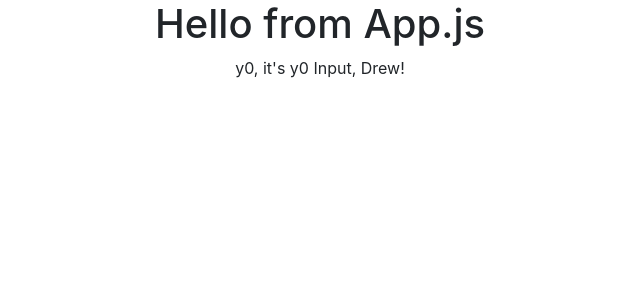
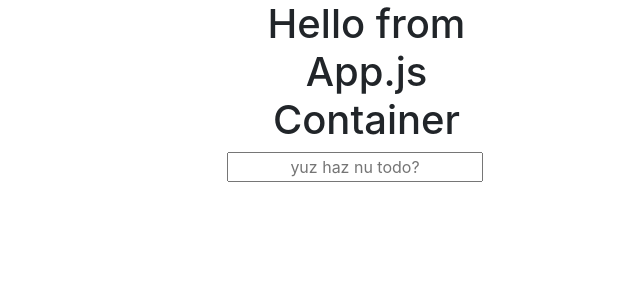
Before and after one commit to amick12/reactTodo, a React (Create React App) app: page / in a window 1280 px wide. Shown: the top 300 px of the page, without its empty margins (320-960 px from the left). Built offline with nearby package versions, Linux system fonts and the light colour scheme.

Commit message:
begin input and method

```diff
--- a/public/index.html
+++ b/public/index.html
@@ -9,12 +9,10 @@
       name="description"
       content="Web site created using create-react-app"
     />
-    <link rel="apple-touch-icon" href="%PUBLIC_URL%/logo192.png" />
     <!--
       manifest.json provides metadata used when your web app is installed on a
       user's mobile device or desktop. See https://developers.google.com/web/fundamentals/web-app-manifest/
     -->
-    <link rel="manifest" href="%PUBLIC_URL%/manifest.json" />
     <!--
       Notice the use of %PUBLIC_URL% in the tags above.
       It will be replaced with the URL of the `public` folder during the build.
@@ -24,7 +22,7 @@
       work correctly both with client-side routing and a non-root public URL.
       Learn how to configure a non-root public URL by running `npm run build`.
     -->
-    <title>React App</title>
+    <title>React To Do</title>
   </head>
   <body>
     <noscript>You need to enable JavaScript to run this app.</noscript>
--- a/src/App.js
+++ b/src/App.js
@@ -4,9 +4,13 @@ import Input from './Input';
 
 function App() {
   return (
-    <div className='App'>
-      <h1>Hello from App.js</h1>
-      <Input />
+    <div className='container d-flex justify-content-center'>
+      <div className='row'>
+        <div className='col-6 offset-4 text-center'>
+          <h1>Hello from App.js Container</h1>
+          <Input />
+        </div>
+      </div>
     </div>
   );
 }
--- a/src/Input.js
+++ b/src/Input.js
@@ -1,15 +1,37 @@
 import React from 'react';
-
-// input will require state -> use class
 
 class Input extends React.Component {
   constructor(props) {
     super(props);
+    // initialize state
+    this.state = {
+      newTodo: '',
+      todoList: []
+    };
+
+    this.handleChange = this.handleChange.bind(this);
   }
+
+  handleChange(e) {
+    // console.log('change handled');
+    this.setState({
+      newTodo: e.target.value
+    });
+  }
+
   render() {
+    // console.log(this.state.newTodo);
     return (
-      <div>
-        <p>y0, it's y0 Input, Drew!</p>
+      <div className='row'>
+        <input
+          type='text'
+          placeholder='yuz haz nu todo?'
+          className='text-center'
+          //set value to state of newTodo
+          value={this.state.newTodo}
+          //onChange attr execute handleChange fx
+          onChange={this.handleChange}
+        ></input>
       </div>
     );
   }
```
